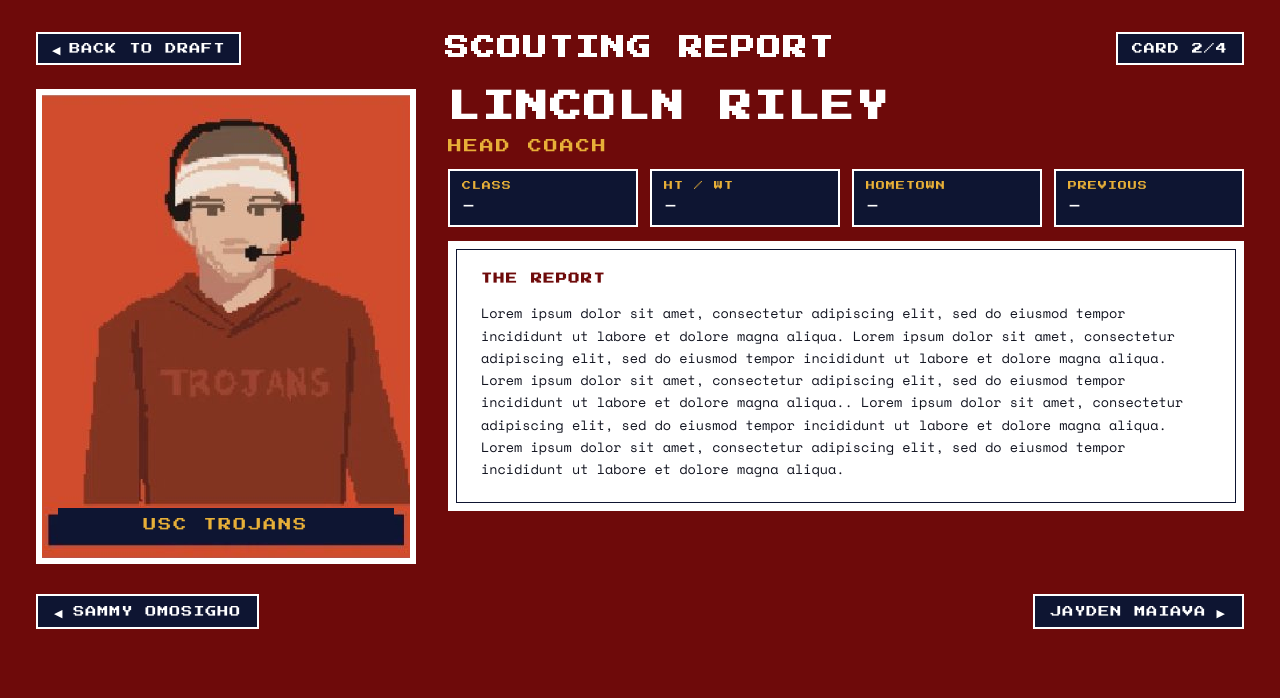
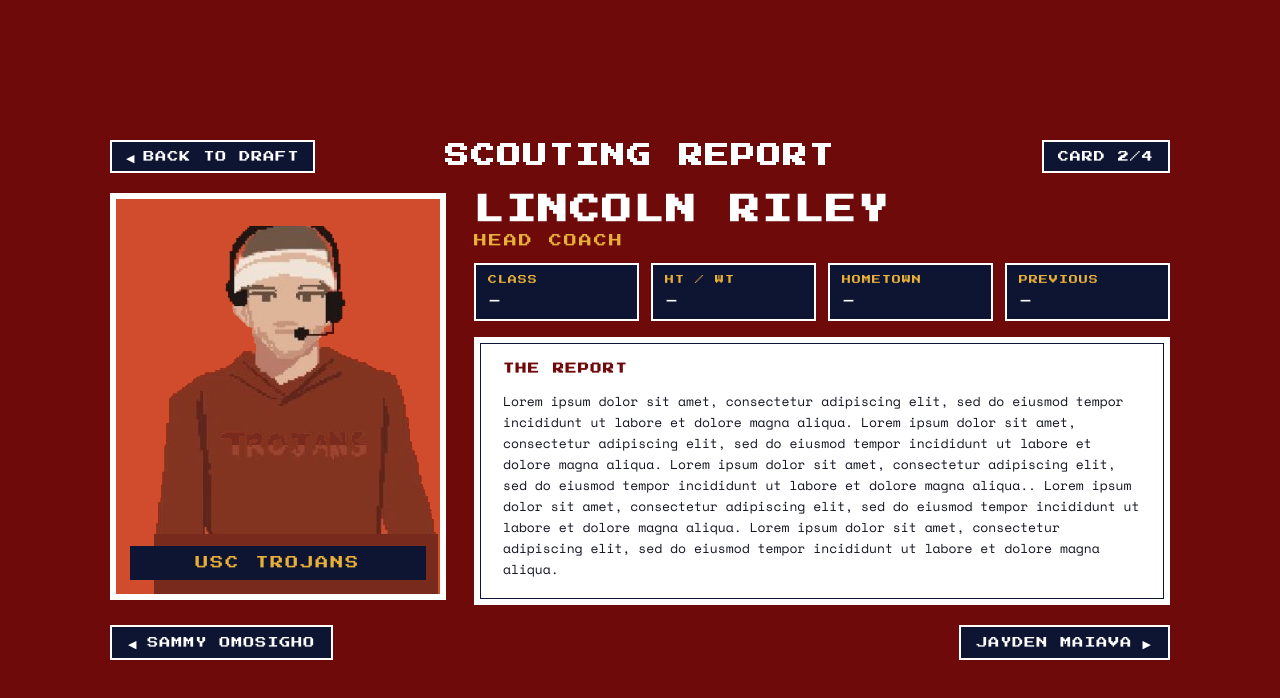
Before and after one commit to dailybruin/rivalry-issue-2026, a React (Create React App) app: page / in a window 1280 px wide. Shown: the top 698 px of the page. Built offline with nearby package versions, Linux system fonts and the light colour scheme.

Commit message:
Use transparent portrait placeholder, generated banner, and fix layout vertical centering

```diff
--- a/src/components/scouting/BackButton.js
+++ b/src/components/scouting/BackButton.js
@@ -26,6 +26,10 @@ const ButtonElement = styled.button`
   }
 
   &:focus {
+    outline: none;
+  }
+
+  &:focus-visible {
     outline: 2px solid ${colors.accentGold};
     outline-offset: 2px;
   }
--- a/src/components/scouting/CardNav.js
+++ b/src/components/scouting/CardNav.js
@@ -26,6 +26,10 @@ const NavButton = styled.button`
   }
 
   &:focus {
+    outline: none;
+  }
+
+  &:focus-visible {
     outline: 2px solid ${colors.accentGold};
     outline-offset: 2px;
   }
--- a/src/components/scouting/PortraitCard.js
+++ b/src/components/scouting/PortraitCard.js
@@ -1,7 +1,7 @@
 import React from 'react';
 import styled from 'styled-components';
 import { colors, fonts, mediaQueries } from '../../shared/config';
-import lincolnRileyFallback from '../../images/lincoln-riley.png';
+import placeholderFallback from '../../images/portrait-placeholder.png';
 
 const Frame = styled.div`
   border: 6px solid ${colors.borderLight};
@@ -12,7 +12,7 @@ const Frame = styled.div`
   justify-content: flex-end;
   align-items: center;
   width: 100%;
-  aspect-ratio: 336 / 420;
+  aspect-ratio: 326 / 395;
   box-sizing: border-box;
   overflow: hidden;
   border-radius: 0;
@@ -20,7 +20,7 @@ const Frame = styled.div`
 
   ${mediaQueries.mobile} {
     border-width: 4px;
-    max-width: 340px;
+    max-width: 320px;
     margin: 0 auto;
   }
 `;
@@ -47,10 +47,11 @@ const PixelImage = styled.img`
 `;
 
 const CaptionBar = styled.div`
-  position: relative;
+  position: absolute;
+  bottom: 14px;
+  left: 14px;
+  right: 14px;
   z-index: 2;
-  width: calc(100% - 32px);
-  margin-bottom: 16px;
   background-color: ${colors.panelBackground};
   color: ${colors.accentGold};
   font-family: ${fonts.pixel};
@@ -59,26 +60,27 @@ const CaptionBar = styled.div`
   letter-spacing: 2px;
   text-transform: uppercase;
   text-align: center;
-  padding: 8px 12px;
+  padding: 8px 10px;
   box-sizing: border-box;
   border-radius: 0;
   border: 1px solid ${colors.panelBackground};
 
   ${mediaQueries.mobile} {
     font-size: 11px;
-    width: calc(100% - 20px);
-    margin-bottom: 10px;
-    padding: 6px 10px;
+    bottom: 10px;
+    left: 10px;
+    right: 10px;
+    padding: 6px 8px;
   }
 `;
 
 const resolvePortraitImage = (filename) => {
-  if (!filename) return lincolnRileyFallback;
+  if (!filename) return placeholderFallback;
   try {
     const asset = require(`../../images/${filename}`);
     return asset.default || asset;
   } catch (err) {
-    return lincolnRileyFallback;
+    return placeholderFallback;
   }
 };
 
--- a/src/components/scouting/ReportPanel.js
+++ b/src/components/scouting/ReportPanel.js
@@ -4,7 +4,7 @@ import { colors, fonts, mediaQueries } from '../../shared/config';
 
 const PanelOuter = styled.section`
   background-color: ${colors.reportBackground};
-  padding: 8px;
+  padding: 6px;
   box-sizing: border-box;
   width: 100%;
   border-radius: 0;
@@ -13,11 +13,11 @@ const PanelOuter = styled.section`
 
 const PanelInner = styled.div`
   border: 1px solid ${colors.panelBackground};
-  padding: 22px 24px;
+  padding: 18px 22px;
   box-sizing: border-box;
 
   ${mediaQueries.mobile} {
-    padding: 16px;
+    padding: 14px 16px;
   }
 `;
 
@@ -28,20 +28,20 @@ const ReportHeading = styled.h3`
   color: ${colors.reportLabel};
   text-transform: uppercase;
   letter-spacing: 1.5px;
-  margin: 0 0 16px 0;
+  margin: 0 0 14px 0;
 
   ${mediaQueries.mobile} {
     font-size: 10px;
-    margin-bottom: 12px;
+    margin-bottom: 10px;
   }
 `;
 
 const ReportParagraph = styled.p`
   font-family: ${fonts.body};
-  font-size: 13.5px;
-  line-height: 1.65;
+  font-size: 13px;
+  line-height: 1.62;
   color: ${colors.reportText};
-  margin: 0 0 14px 0;
+  margin: 0 0 12px 0;
   text-align: left;
 
   &:last-child {
@@ -50,8 +50,8 @@ const ReportParagraph = styled.p`
 
   ${mediaQueries.mobile} {
     font-size: 12px;
-    line-height: 1.6;
-    margin-bottom: 12px;
+    line-height: 1.55;
+    margin-bottom: 10px;
   }
 `;
 
@@ -65,7 +65,7 @@ const ReportPanel = ({ label = 'The Report', paragraphs = [] }) => {
             <ReportParagraph key={index}>{para}</ReportParagraph>
           ))
         ) : (
-          <ReportParagraph>Report pending.</ReportParagraph>
+          <ReportParagraph>Lorem ipsum dolor sit amet.</ReportParagraph>
         )}
       </PanelInner>
     </PanelOuter>
--- a/src/components/scouting/ScoutingReportPage.js
+++ b/src/components/scouting/ScoutingReportPage.js
@@ -13,30 +13,33 @@ const PageWrapper = styled.div`
   min-height: 100vh;
   width: 100%;
   box-sizing: border-box;
-  padding: 32px 36px 40px;
+  padding: 24px 32px;
   display: flex;
   flex-direction: column;
+  justify-content: center;
   align-items: center;
 
   ${mediaQueries.tablet} {
-    padding: 24px 20px 32px;
+    padding: 20px 18px;
+    justify-content: flex-start;
   }
 
   ${mediaQueries.mobile} {
     padding: 16px 14px 24px;
+    justify-content: flex-start;
   }
 `;
 
 const ContentContainer = styled.main`
   width: 100%;
-  max-width: 1240px;
+  max-width: 1060px;
   margin: 0 auto;
   display: flex;
   flex-direction: column;
-  gap: 24px;
+  gap: 20px;
 
   ${mediaQueries.mobile} {
-    gap: 18px;
+    gap: 16px;
   }
 `;
 
@@ -114,13 +117,13 @@ const CounterBadge = styled.div`
 
 const MainGrid = styled.section`
   display: grid;
-  grid-template-columns: minmax(300px, 380px) 1fr;
-  gap: 32px;
+  grid-template-columns: 336px 1fr;
+  gap: 28px;
   align-items: start;
   width: 100%;
 
   ${mediaQueries.tablet} {
-    grid-template-columns: 320px 1fr;
+    grid-template-columns: 300px 1fr;
     gap: 20px;
   }
 
@@ -133,13 +136,12 @@ const MainGrid = styled.section`
 const RightColumn = styled.div`
   display: flex;
   flex-direction: column;
-  gap: 14px;
   width: 100%;
 `;
 
 const PlayerName = styled.h2`
   font-family: ${fonts.pixel};
-  font-size: 32px;
+  font-size: 30px;
   line-height: 1.15;
   color: ${colors.textLight};
   text-transform: uppercase;
@@ -147,7 +149,7 @@ const PlayerName = styled.h2`
   margin: 0;
 
   ${mediaQueries.tablet} {
-    font-size: 26px;
+    font-size: 24px;
   }
 
   ${mediaQueries.mobile} {
@@ -157,15 +159,17 @@ const PlayerName = styled.h2`
 
 const PlayerRole = styled.div`
   font-family: ${fonts.pixel};
-  font-size: 14px;
+  font-size: 13px;
   line-height: 1.2;
   color: ${colors.accentGold};
   text-transform: uppercase;
   letter-spacing: 2px;
-  margin-top: -2px;
+  margin-top: 6px;
+  margin-bottom: 14px;
 
   ${mediaQueries.mobile} {
-    font-size: 12px;
+    font-size: 11px;
+    margin-bottom: 12px;
   }
 `;
 
@@ -175,7 +179,6 @@ const BottomNav = styled.footer`
   align-items: center;
   width: 100%;
   gap: 16px;
-  margin-top: 6px;
 
   ${mediaQueries.mobile} {
     flex-direction: column;
@@ -192,11 +195,10 @@ const ScoutingReportPage = ({
     reportLabel = 'The Report',
     backButtonLabel = 'Back to Draft',
     backButtonHref = null,
-    cardCounterFormat = 'Card {current}/{total}',
+    cardCounterFormat = 'CARD {current}/{total}',
     cards = []
   } = data || {};
 
-  // Find index of sample card or default to 0
   const findInitialIndex = () => {
     if (typeof initialCardIndex === 'number' && initialCardIndex >= 0 && initialCardIndex < cards.length) {
       return initialCardIndex;
@@ -210,7 +212,6 @@ const ScoutingReportPage = ({
   const total = cards.length;
   const currentCard = total > 0 ? cards[currentIndex] : null;
 
-  // Derive previous and next from array order with wrap-around
   const prevIndex = total > 0 ? (currentIndex - 1 + total) % total : 0;
   const nextIndex = total > 0 ? (currentIndex + 1) % total : 0;
   const prevCard = total > 0 ? cards[prevIndex] : null;
@@ -226,7 +227,6 @@ const ScoutingReportPage = ({
     setCurrentIndex(idx => (idx + 1) % total);
   }, [total]);
 
-  // Keyboard navigation: left and right arrows
   useEffect(() => {
     const handleKeyDown = (e) => {
       if (e.target && (e.target.tagName === 'INPUT' || e.target.tagName === 'TEXTAREA')) {
--- a/src/components/scouting/StatGrid.js
+++ b/src/components/scouting/StatGrid.js
@@ -9,10 +9,12 @@ const GridContainer = styled.section`
   gap: 12px;
   width: 100%;
   box-sizing: border-box;
+  margin-bottom: 16px;
 
   ${mediaQueries.mobile} {
     flex-wrap: wrap;
     gap: 10px;
+    margin-bottom: 14px;
   }
 `;
 
--- a/src/data/scoutingReport.json
+++ b/src/data/scoutingReport.json
@@ -10,18 +10,17 @@
       "name": "Sammy Omosigho",
       "role": "Linebacker",
       "teamName": "USC Trojans",
-      "portraitImage": "lincoln-riley.png",
-      "portraitAlt": "Pixel art portrait of Sammy Omosigho in USC uniform",
+      "portraitImage": "portrait-placeholder.png",
+      "portraitAlt": "Pixel art portrait placeholder of Sammy Omosigho",
       "portraitBackgroundColor": "#d14c2d",
       "stats": [
-        { "label": "CLASS", "value": "SO" },
-        { "label": "HT / WT", "value": "6-2 / 219" },
-        { "label": "HOMETOWN", "value": "Oklahoma City, OK" },
-        { "label": "PREVIOUS", "value": "Oklahoma" }
+        { "label": "CLASS", "value": "-" },
+        { "label": "HT / WT", "value": "-" },
+        { "label": "HOMETOWN", "value": "-" },
+        { "label": "PREVIOUS", "value": "-" }
       ],
       "report": [
-        "Transferred to USC following a standout freshman campaign, bringing aggressive lateral speed and pass coverage skills to the Trojan defense.",
-        "Expected to anchor the inside linebacker rotation and provide veteran leadership under new defensive schemes."
+        "Lorem ipsum dolor sit amet, consectetur adipiscing elit, sed do eiusmod tempor incididunt ut labore et dolore magna aliqua. Lorem ipsum dolor sit amet, consectetur adipiscing elit, sed do eiusmod tempor incididunt ut labore et dolore magna aliqua."
       ]
     },
     {
@@ -30,8 +29,8 @@
       "name": "Lincoln Riley",
       "role": "Head Coach",
       "teamName": "USC Trojans",
-      "portraitImage": "lincoln-riley.png",
-      "portraitAlt": "Pixel art portrait of Lincoln Riley wearing a headset and cardinal Trojans hoodie",
+      "portraitImage": "portrait-placeholder.png",
+      "portraitAlt": "Pixel art portrait placeholder of Lincoln Riley wearing a headset",
       "portraitBackgroundColor": "#d14c2d",
       "stats": [
         { "label": "CLASS", "value": "-" },
@@ -48,18 +47,17 @@
       "name": "Jayden Maiava",
       "role": "Quarterback",
       "teamName": "USC Trojans",
-      "portraitImage": "lincoln-riley.png",
-      "portraitAlt": "Pixel art portrait of Jayden Maiava in USC uniform",
+      "portraitImage": "portrait-placeholder.png",
+      "portraitAlt": "Pixel art portrait placeholder of Jayden Maiava",
       "portraitBackgroundColor": "#d14c2d",
       "stats": [
-        { "label": "CLASS", "value": "R-SO" },
-        { "label": "HT / WT", "value": "6-4 / 220" },
-        { "label": "HOMETOWN", "value": "Honolulu, HI" },
-        { "label": "PREVIOUS", "value": "UNLV" }
+        { "label": "CLASS", "value": "-" },
+        { "label": "HT / WT", "value": "-" },
+        { "label": "HOMETOWN", "value": "-" },
+        { "label": "PREVIOUS", "value": "-" }
       ],
       "report": [
-        "Dynamic dual-threat signal caller with exceptional arm strength and poise in pocket situations under pressure.",
-        "Stepped into the starting role after transferring from UNLV, demonstrating explosive playmaking capability downfield."
+        "Lorem ipsum dolor sit amet, consectetur adipiscing elit, sed do eiusmod tempor incididunt ut labore et dolore magna aliqua. Lorem ipsum dolor sit amet, consectetur adipiscing elit, sed do eiusmod tempor incididunt ut labore et dolore magna aliqua."
       ]
     },
     {
@@ -67,17 +65,16 @@
       "name": "DeShaun Foster",
       "role": "Head Coach",
       "teamName": "UCLA Bruins",
-      "portraitImage": "lincoln-riley.png",
-      "portraitAlt": "Pixel art portrait of UCLA Bruins Head Coach DeShaun Foster",
+      "portraitImage": "portrait-placeholder.png",
+      "portraitAlt": "Pixel art portrait placeholder of DeShaun Foster",
       "portraitBackgroundColor": "#005587",
       "stats": [
-        { "label": "ROLE", "value": "Head Coach" },
-        { "label": "ALMA MATER", "value": "UCLA" },
-        { "label": "RECORD", "value": "First Season" }
+        { "label": "ROLE", "value": "-" },
+        { "label": "ALMA MATER", "value": "-" },
+        { "label": "RECORD", "value": "-" }
       ],
       "report": [
-        "Former UCLA star running back returned to Westwood to take over the Bruins program in their inaugural Big Ten season.",
-        "Emphasizes discipline, physicality, and maintaining Bruin culture across all phases of the rivalry."
+        "Lorem ipsum dolor sit amet, consectetur adipiscing elit, sed do eiusmod tempor incididunt ut labore et dolore magna aliqua. Lorem ipsum dolor sit amet, consectetur adipiscing elit, sed do eiusmod tempor incididunt ut labore et dolore magna aliqua."
       ]
     }
   ]
```
Also changed, not shown: src/images/lincoln-riley.png, src/images/portrait-placeholder.png (added).
